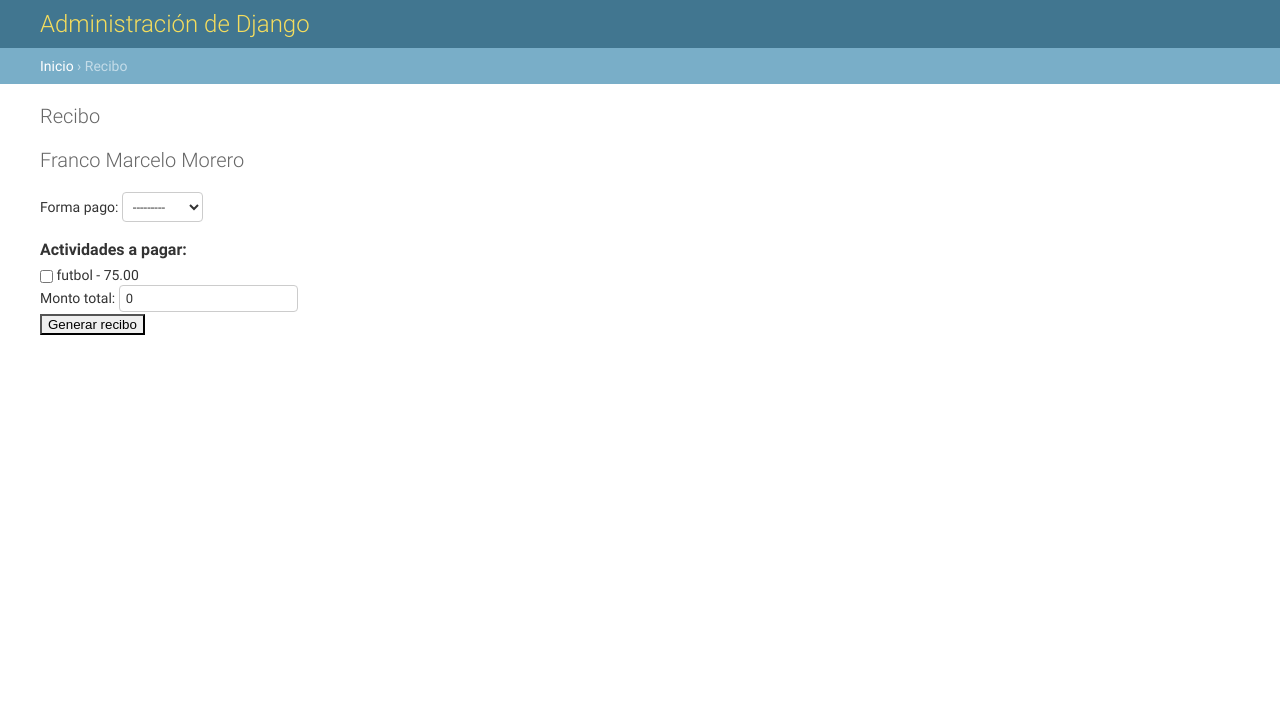
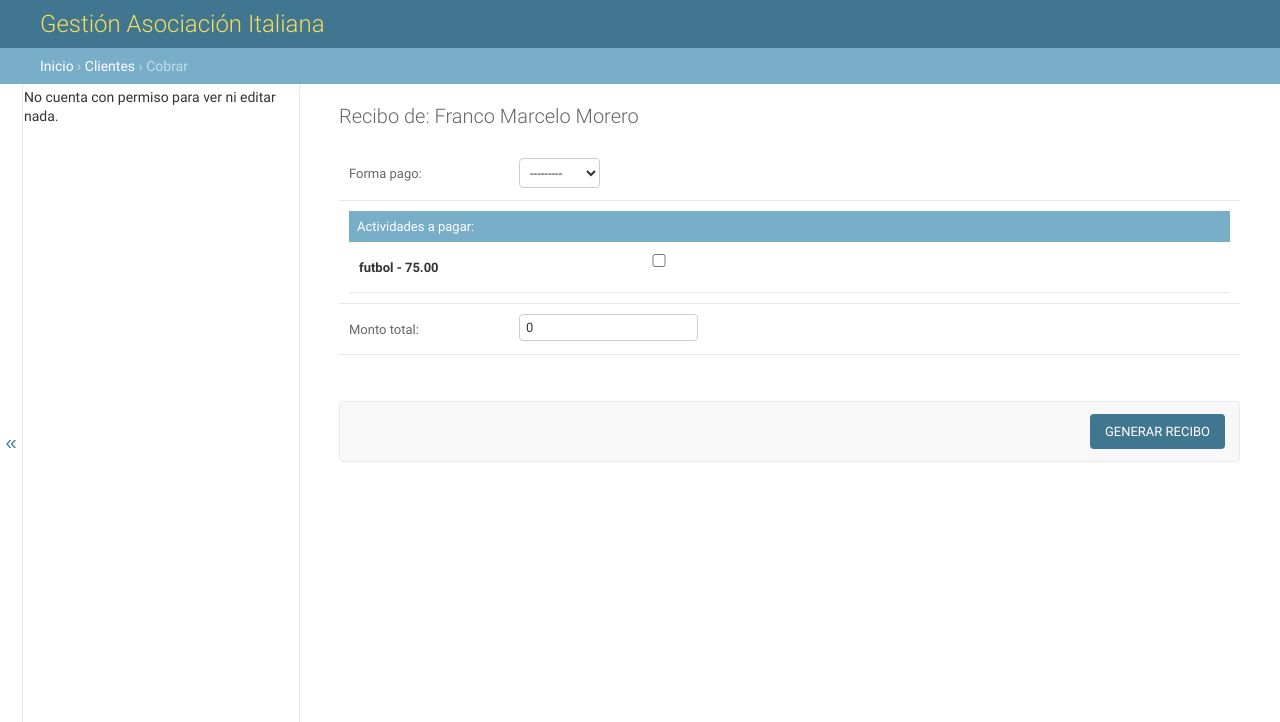
Before and after one commit to mauriVazquez/italiana, a Django app: page /movimientos/recibo/add/1 in a window 1280 px wide. Shown: the top 722 px of the page. Run offline with Django 3.2, Linux system fonts and the light colour scheme; data comes from the database, SQL or seed files in the repository.

Commit message:
Agregados estilos a template de recibo (cobro) y cambiados nombres de admin

```diff
--- a/italiana/urls.py
+++ b/italiana/urls.py
@@ -16,6 +16,9 @@ Including another URLconf
 from django.conf.urls import url, include
 from django.contrib import admin
 
+admin.site.site_header = 'Gestión Asociación Italiana'
+admin.site.site_title = 'Gestión Asociación Italiana'
+admin.site.site_url = None
 
 urlpatterns = [
     url(r'^admin/', admin.site.urls),
--- a/movimientos/views.py
+++ b/movimientos/views.py
@@ -5,6 +5,7 @@ from datetime import datetime, timedelta
 from django.shortcuts import render, redirect
 from django.views.generic.edit import CreateView
 from django.http import JsonResponse
+from django.contrib import admin
 
 from clientes.models import Cliente
 from .models import Recibo, CierreCaja
@@ -67,12 +68,13 @@ class ReciboCreate(CreateView):
     fields = ["forma_pago"]
 
     def get_context_data(self, **kwargs):
-        context = super(CreateView, self).get_context_data(**kwargs)
+        context = super(ReciboCreate, self).get_context_data(**kwargs)
         client_id = self.kwargs["pk"]
         cliente = Cliente.objects.get(pk=client_id)
         context["title"] = "Recibo"
         context["actividades"] = self.get_actividades(cliente)
         context["cliente"] = cliente
+        context.update(admin.site.each_context(self.request))
         return context
 
     def get_actividades(self, cliente):
--- a/templates/movimientos/recibo_form.html
+++ b/templates/movimientos/recibo_form.html
@@ -1,33 +1,70 @@
 {% extends "admin/base_site.html" %}
+{% load i18n admin_urls static admin_modify %}
+
 {% load static %}
 {% block extrahead %}
+{{ block.super }}
     <script type="text/javascript" src="{% static 'js/jquery.min.js' %}"></script>
 {% endblock %}
 
+{% block extrastyle %}
+    {{ block.super }}
+    <link rel="stylesheet" type="text/css" href="{% static "admin/css/forms.css" %}"/>
+{% endblock %}
+
+{% block breadcrumbs %}
+    <div class="breadcrumbs">
+        <a href="{% url 'admin:index' %}">{% trans 'Home' %}</a>
+        &rsaquo; <a href="/admin/clientes/cliente/">{% trans 'Clientes' %}</a>
+        &rsaquo; {% trans 'Cobrar' %}
+    </div>
+{% endblock %}
+
 {% block content %}
-
+{% block content_title %}
+{% endblock %}
+    <h1>Recibo de: {{ cliente }}</h1>
+<div id="content-main">
     <form method="post">
         {% csrf_token %}
-    <h1>{{ cliente }}</h1>
+        <div>
+            <fieldset class="module aligned ">
                 <input type="hidden" name="cliente" value="{{ cliente.id }}">
 
-    {{ form.as_p }}
-
+                <div class="form-row">
+                    <div>
+                        {{ form }}
+                    </div>
+                </div>
+                <div class="form-row">
                 <h2>Actividades a pagar:</h2>
                 {% for actividad in actividades %}
-        <input class="actividad" type="checkbox" id="{{ actividad.id }}" precio="{{ actividad.precio }}">
-        <label for="{{ actividad.id }}">{{ actividad }} - {{ actividad.precio }}</label>
-        <br>
+                    <div class="form-row">
+                        <div>
+                            <label class="required" for="{{ actividad.id }}">{{ actividad }} - {{ actividad.precio }}</label>
+                            <input class="vTextField actividad" type="checkbox" id="{{ actividad.id }}" precio="{{ actividad.precio }}">
+                        </div>
+                    </div>
                 {% endfor %}
+                </div>
                 <input type="hidden" name="actividades[]" id="actividades"/>
 
+                <div class="form-row">
+                    <div>
                         <label>Monto total:</label>
                         <input type="number" name="monto" id="monto" readonly="readonly" value="0">
+                    </div>
+                </div>
                 <br>
 
-    <button id="generar_pago">Generar recibo</button>
+            </fieldset>
+            <div class="submit-row">
+                <input type="button" class="default" id="generar_pago" value="Generar recibo">
+            </div>
+        </div>
     </form>
 
+</div>
 <script type="text/javascript">
     $(function() {
         actividades = [];
```
Lines whose indentation alone changed are shown as unchanged.
